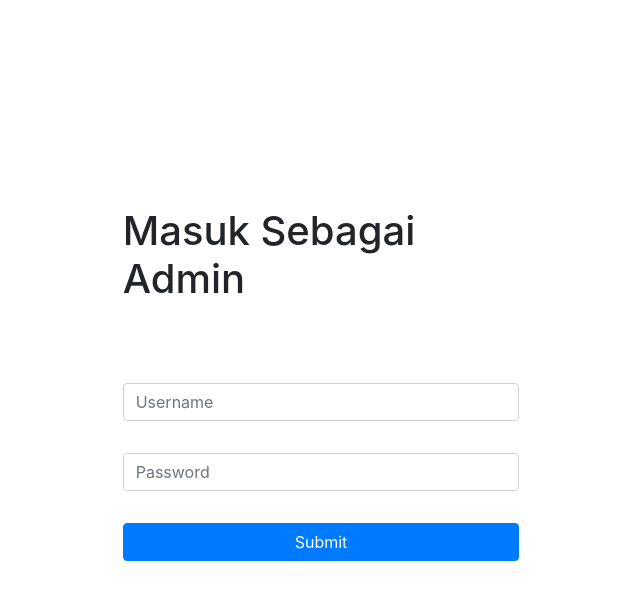
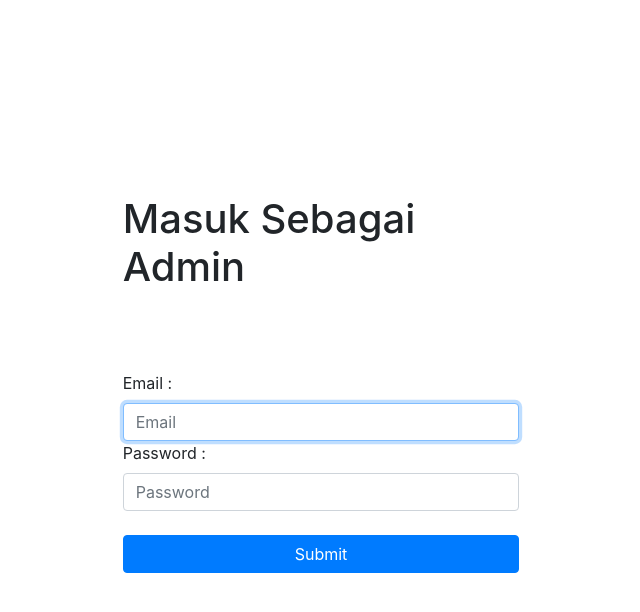
Before and after one commit to arif-teguh/Abang-Abang-MASIF, a Django app: page /admin/login/ in a window 1280 px wide. Shown: the top 612 px of the page, without its empty margins (319-959 px from the left). Run offline with Django 3.2, Linux system fonts and the light colour scheme; some libraries are stand-ins or nearby versions.

Commit message:
[GREEN] Implemented masif admin login

```diff
--- /dev/null
+++ b/admin/admin_login_form.py
@@ -0,0 +1,37 @@
+from django import forms
+from django.contrib.auth.forms import AuthenticationForm, UsernameField
+
+
+class AdminAuthenticationForm(AuthenticationForm):
+
+    def __init__(self, request=None, *args, **kwargs):
+        super().__init__(request, *args, **kwargs)
+
+    error_messages = {
+        'invalid_login':
+            "Email atau password salah, silahkan coba lagi"
+        ,
+        'inactive': "This account is inactive."
+    }
+    # widget = forms.TextInput(attrs={'class': 'myfieldclass'})
+    # username = UsernameField(
+    #     widget= forms.TextInput(attrs={'autofocus': True, 'class': 'form-control', 'type': 'email'}))
+
+    username = UsernameField(
+        widget=forms.TextInput(
+            attrs={
+                'autofocus': True,
+                'class': 'form-control',
+                'type': 'email',
+                'placeholder' : 'Email',
+            }))
+
+    password = forms.CharField(
+        strip=False,
+        widget=forms.PasswordInput(attrs={
+            'autocomplete': 'current-password',
+            'class' : 'form-control',
+            'type' : 'password',
+            'placeholder' : 'Password',
+        }),
+    )
--- a/admin/urls.py
+++ b/admin/urls.py
@@ -1,8 +1,13 @@
+from django.contrib.auth.views import LoginView
 from django.urls import path
 
+from admin.admin_login_form import AdminAuthenticationForm
 from . import views
 
 urlpatterns = [
     path('', views.admin_index, name='admin'),
-    path('login/', views.admin_login, name='admin_login'),
+    path('login/', LoginView.as_view(template_name='admin/admin_login.html',
+                                     form_class=AdminAuthenticationForm,
+                                     ),
+         name='admin_login'),
 ]
--- a/templates/admin/admin_login.html
+++ b/templates/admin/admin_login.html
@@ -36,14 +36,21 @@
 <div class="container-fluid">
     <div class="row justify-content-center" style="height: 100vh">
         <div class="col-4 align-self-center">
-            <form>
+            <form method="POST" action="{% url 'admin_login' %}">
+                {% csrf_token %}
+                <h1 class="admin-login-items">Masuk Sebagai Admin</h1>
+                <label>Email : </label>
+                {{ form.username }}
+                <label>Password : </label>
+                {{ form.password }}
+            <br>
+                {% for error in form.non_field_errors %}
+                    <div class="alert alert-danger" role="alert">
+                        {{ error }}
+                    </div>
+                {% endfor %}
+                <button type="submit" class="btn btn-primary admin-login-items" id="submit-btn">Submit</button>
 
-                <h1 class="admin-login-items">Masuk Sebagai Admin</h1>
-                <input type="email" class="form-control admin-login-items" id="inputUsername"
-                       placeholder="Username">
-                <input type="password" class="form-control admin-login-items" id="inputPassword"
-                       placeholder="Password">
-                <button type="submit" class="btn btn-primary admin-login-items" id="submit-btn">Submit</button>
             </form>
         </div>
     </div>
```
